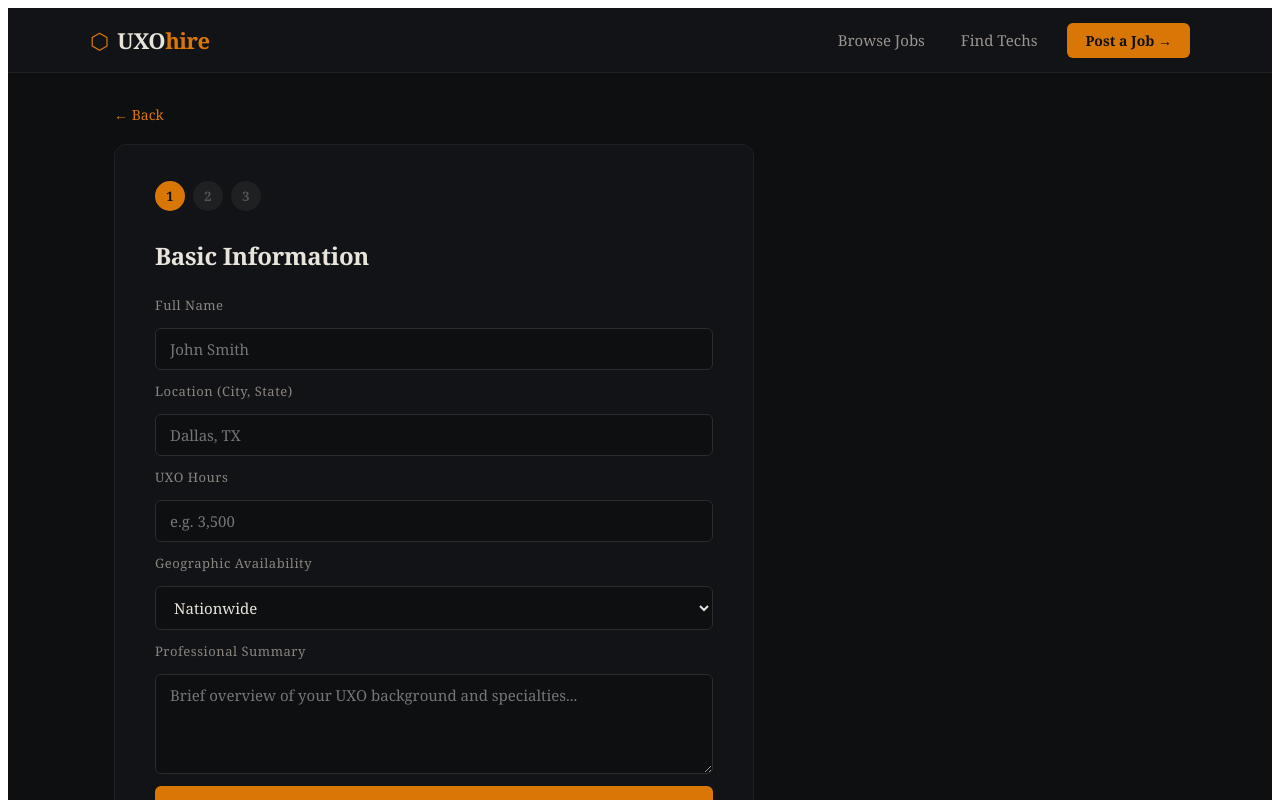
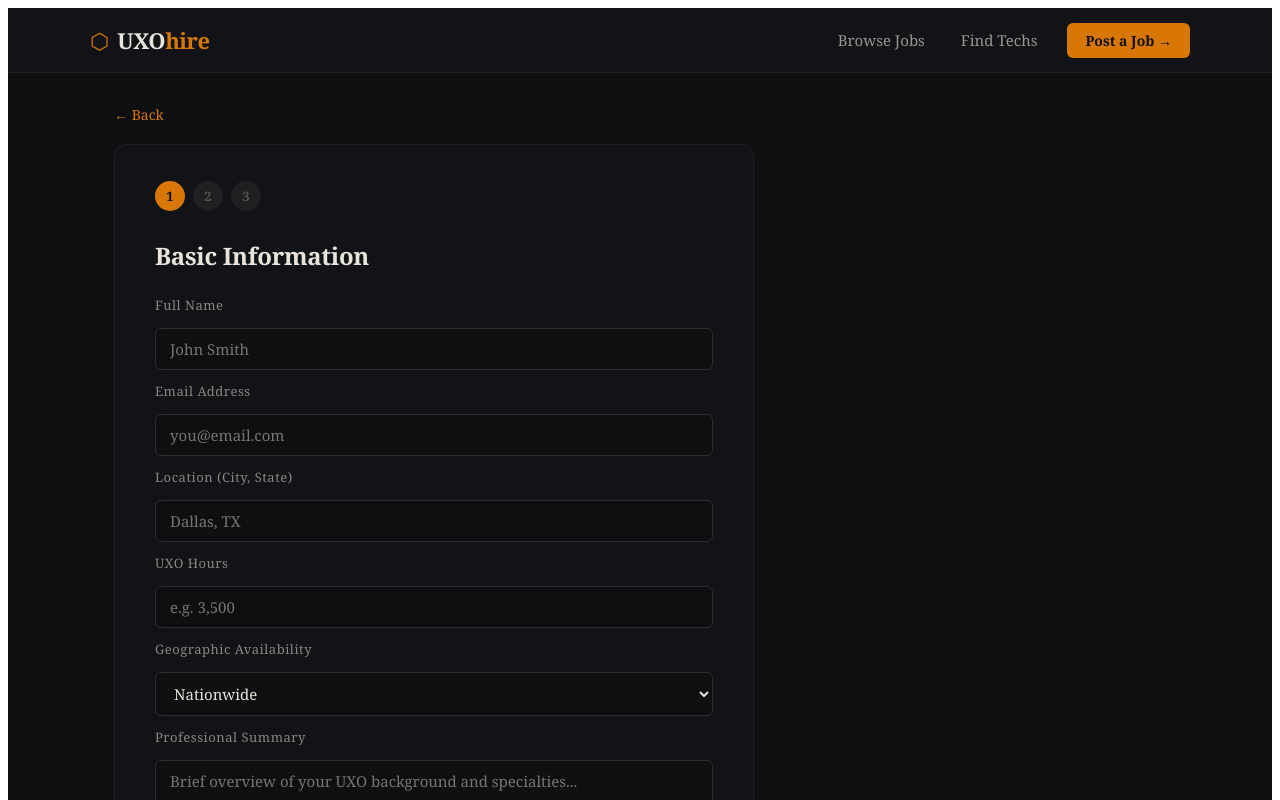
Before and after one commit to brandnew30/Uxohire, a React (Create React App) app: page / in a window 1280 px wide. Both pictures are taken after typing "Sample" into the empty fields and a click on the button "Create Tech Profile". Shown: the top 800 px of the page. Built offline with nearby package versions, Linux system fonts and the light colour scheme.

Commit message:
Update UXOHire.js

```diff
--- a/src/UXOHire.js
+++ b/src/UXOHire.js
@@ -498,6 +498,8 @@ export default function UXOHire() {
                 <div style={styles.formFields}>
                   <label style={styles.label}>Full Name</label>
                   <input style={styles.input} placeholder="John Smith" value={profile.name} onChange={e => setProfile(p => ({ ...p, name: e.target.value }))} />
+                <label style={styles.label}>Email Address</label>
+<input style={styles.input} placeholder="you@email.com" type="email" value={profile.email || ""} onChange={e => setProfile(p => ({ ...p, email: e.target.value }))} />
                   <label style={styles.label}>Location (City, State)</label>
                   <input style={styles.input} placeholder="Dallas, TX" value={profile.location} onChange={e => setProfile(p => ({ ...p, location: e.target.value }))} />
                   <label style={styles.label}>UXO Hours</label>
```
